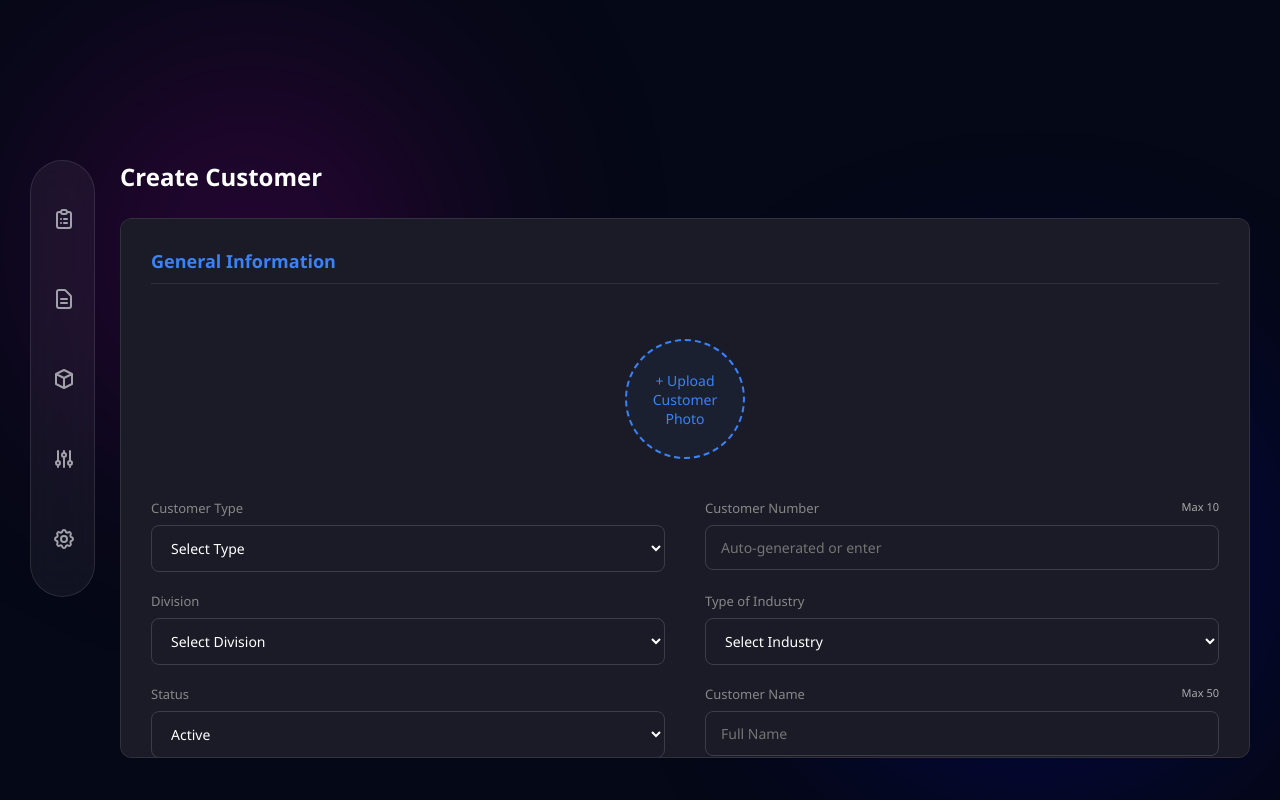
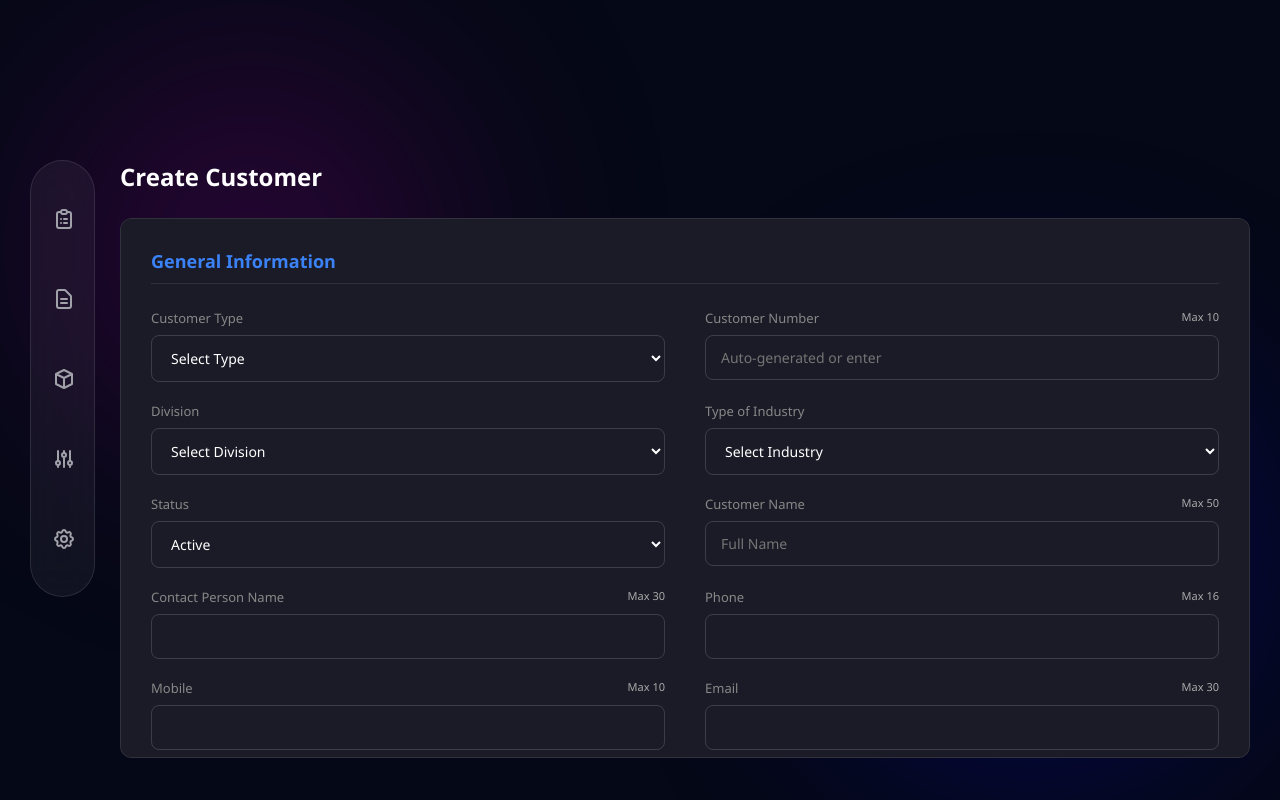
Before and after one commit to jegadesh213/ERP-Demo, a React (Vite) app in the folder univeronademo/: page /create-customer in a window 1280 px wide. Built offline with nearby package versions, Linux system fonts and the light colour scheme.

Commit message:
Removed the Profile Image Circle

```diff
--- a/univeronademo/src/Pages/CreateCustomer/CreateCustomer.jsx
+++ b/univeronademo/src/Pages/CreateCustomer/CreateCustomer.jsx
@@ -43,23 +43,6 @@ function CreateCustomer() {
           ========================================== */}
           <div className="form-section">
             <h3 className="section-title">General Information</h3>
-            <div className="profile-upload-container" style={{
-                marginTop: '0px',
-                paddingTop: '30px'
-              }}>
-              {/* <h4 style={{ color: '#888', marginBottom: '15px', fontSize: '14px', fontWeight: '500' }}>
-                Customer Profile Image
-              </h4> */}
-              <label className="profile-circle">
-                <input type="file" accept="image/*" style={{ display: 'none' }} onChange={handleImageUpload} />
-                {profileImg ? (
-                  <img src={profileImg} alt="Profile" className="profile-image" />
-                ) : (
-                  <span className="upload-placeholder">+ Upload Customer<br/>Photo</span>
-                )}
-              </label>
-              {/* <span style={{ fontSize: '12px', color: '#888' }}>Allowed formats: JPG, PNG</span> */}
-            </div>
             <div className="form-grid">
 
               <div className="form-group">
```
